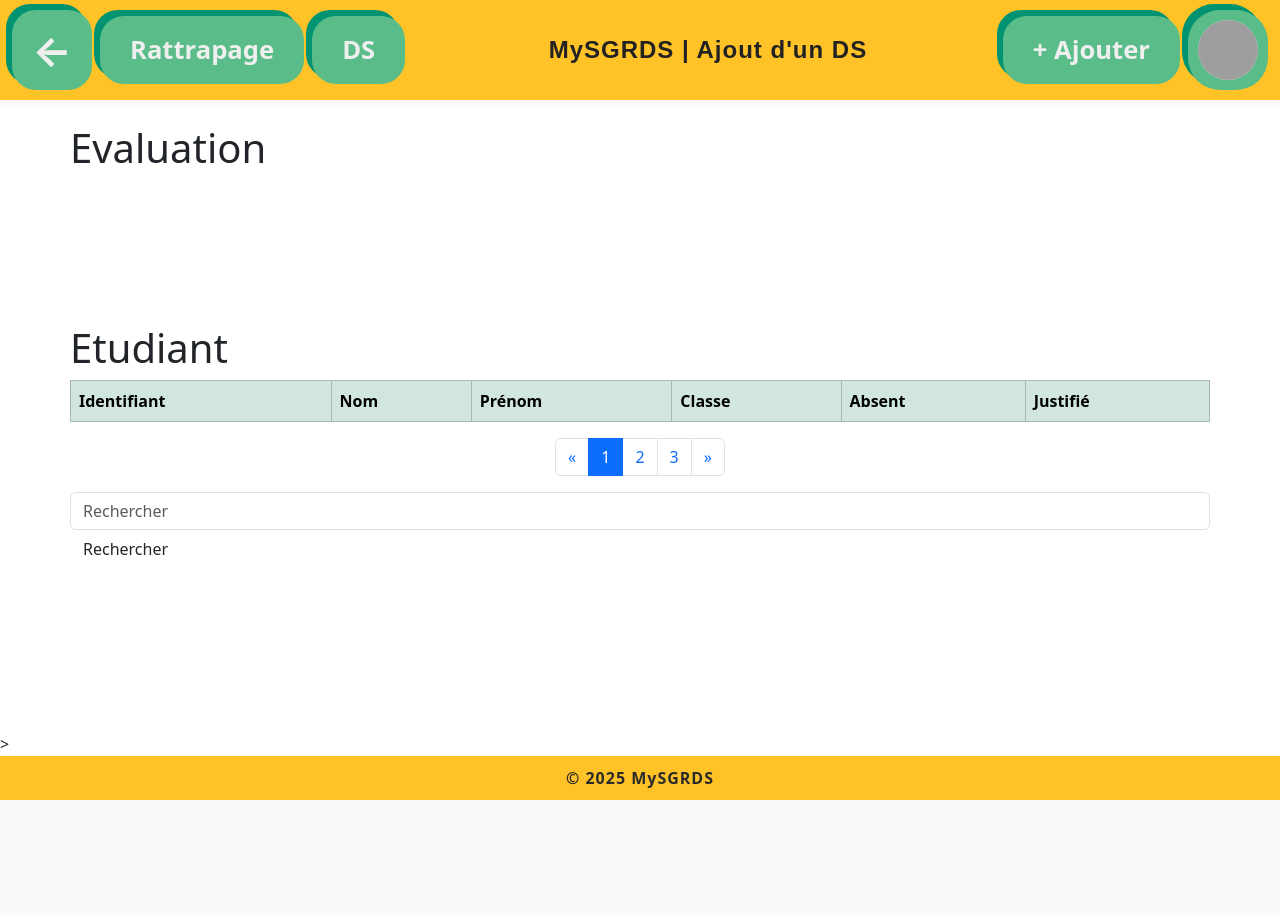
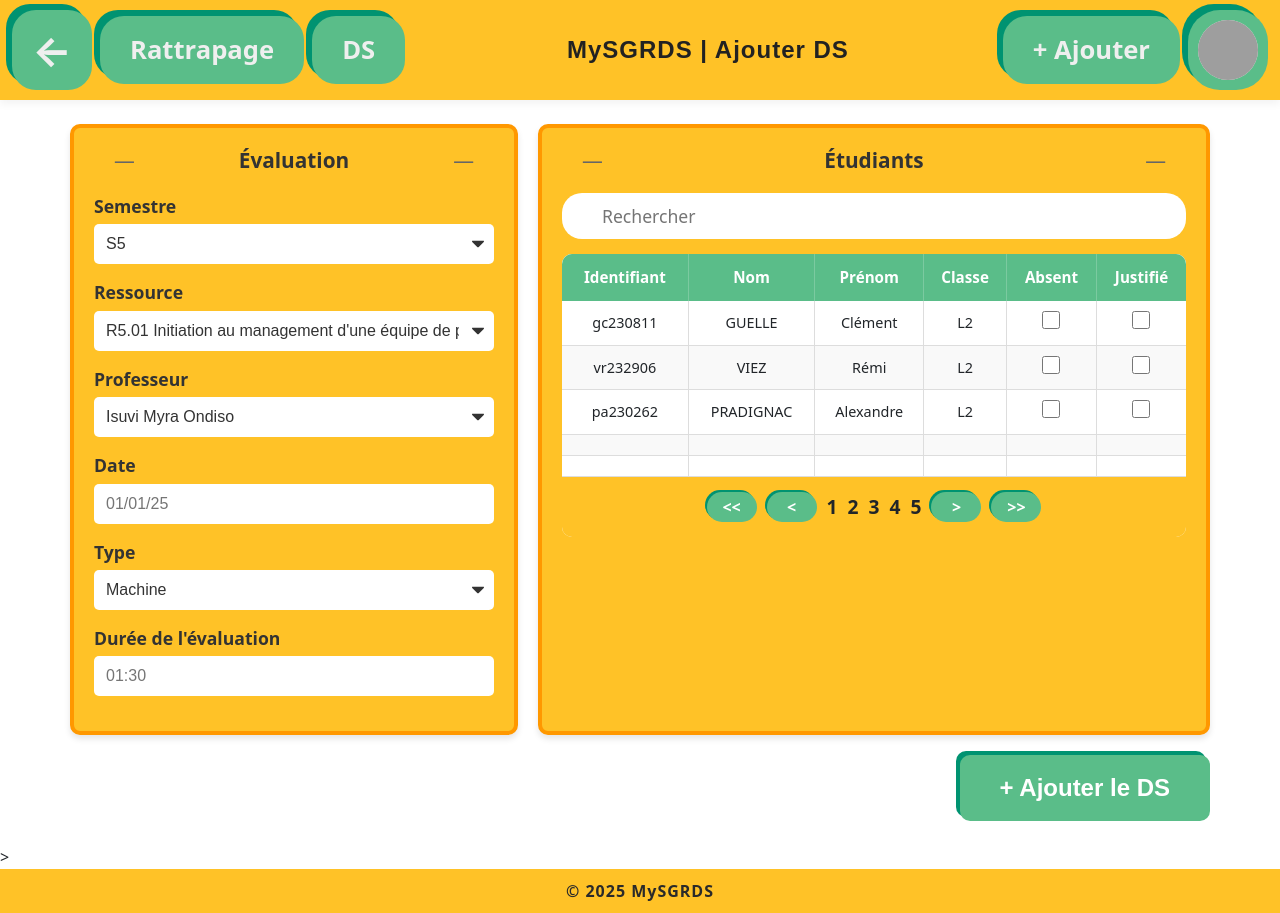
Before and after one commit to A1exPrdgc/TP-Synthese-Prog-avancee, a CodeIgniter 4 app: the page made by app/Views/ds/ajout.php in a window 1280 px wide. Before the commit the page ends 800 px from the top, so only its background shows below. Run offline with PHP 8.4 and a stand-in for CodeIgniter, Linux system fonts and the light colour scheme; the template is opened without the code that fills it, so the values that code supplies are empty; some libraries are stand-ins or nearby versions; grey boxes are pictures that could not be loaded.

Commit message:
css a finir

```diff
--- a/app/Views/ds/ajout.php
+++ b/app/Views/ds/ajout.php
@@ -1,58 +1,81 @@
 <?= $this->extend('layouts/default') ?>
 
 <?= $this->section('title') ?>
-Ajout d'un DS
+Ajouter DS
+<?= $this->endSection() ?>
+
+<?= $this->section('navbarTitle') ?>
+MySGRDS | Ajouter DS
 <?= $this->endSection() ?>
 
 <?= $this->section('styles') ?>
-<!-- Style spécifique si besoin -->
-<?= $this->endSection() ?>
-
-<?= $this->section('navbarTitle') ?>
-MySGRDS | Ajout d'un DS
+<link href="<?= base_url('assets/css/ds-ajout.css') ?>" rel="stylesheet" />
 <?= $this->endSection() ?>
 
 <?= $this->section('content') ?>
 
-    <body>
+<div class="ds-ajout-container">
+    <div class="ds-ajout-layout">
+        <!-- Colonne gauche: Évaluation -->
+        <div class="evaluation-section">
+            <h2 class="section-title">Évaluation</h2>
 
-        <body>
-            <?php echo form_open('DS/Ajout/save'); ?>
-
-            <h1>Evaluation</h1>
-
-            <div class="form">
-                <?php echo form_label('Semestre', 'semester'); ?>
-                <?php echo form_dropdown('semester', ["S1" => "S1", "S2" => "S2"], "S1"); ?>
-                <?= validation_show_error('semester') ?>
-                <br>
-                <?php echo form_label('Ressource', 'resource'); ?>
-                <?php echo form_dropdown('resource', ["R1.05 blabla" => "R1.05 blabla", "R1.02 blibli" => "R1.02 blibli"], "R1.05 blabla"); ?>
-                <?= validation_show_error('resource') ?>
-                <br>
-                <?php echo form_label('Professeur', 'teacher'); ?>
-                <?php echo form_dropdown('teacher', ["Legrix" => "Legrix", "Thorel" => "Thorel"], "Legrix"); ?>
-                <?= validation_show_error('teacher') ?>
-                <br>
-                <?php echo form_label('Date', 'date'); ?>
-                <?php echo form_input('date', set_value('date'), 'required placeholder="01/01/26"'); ?>
-                <?= validation_show_error('date') ?>
-                <br>
-                <?php echo form_label('Type', 'type'); ?>
-                <?php echo form_dropdown('type', ["Machine" => "Machine", "Papier" => "Papier"], "Machine"); ?>
-                <?= validation_show_error('type') ?>
-                <br>
-                <?php echo form_label('Durée', 'duration'); ?>
-                <?php echo form_input('duration', set_value('duration'), 'required placeholder="01:30"'); ?>
-                <?= validation_show_error('duration') ?>
-                <br>
+            <div class="form-group">
+                <label>Semestre</label>
+                <select class="form-select">
+                    <option>S5</option>
+                    <option>S1</option>
+                    <option>S2</option>
+                    <option>S3</option>
+                    <option>S4</option>
+                    <option>S6</option>
+                </select>
             </div>
 
-            <h1>Etudiant</h1>
+            <div class="form-group">
+                <label>Ressource</label>
+                <select class="form-select">
+                    <option>R5.01 Initiation au management d'une équipe de projet informatique</option>
+                </select>
+            </div>
 
-            <div class="table-responsive">
-            <table class="table table-bordered">
-                <thead class="table-success">
+            <div class="form-group">
+                <label>Professeur</label>
+                <select class="form-select">
+                    <option>Isuvi Myra Ondiso</option>
+                </select>
+            </div>
+
+            <div class="form-group">
+                <label>Date</label>
+                <input type="text" class="form-input" placeholder="01/01/25">
+            </div>
+
+            <div class="form-group">
+                <label>Type</label>
+                <select class="form-select">
+                    <option>Machine</option>
+                    <option>Papier</option>
+                </select>
+            </div>
+
+            <div class="form-group">
+                <label>Durée de l'évaluation</label>
+                <input type="text" class="form-input" placeholder="01:30">
+            </div>
+        </div>
+
+        <!-- Colonne droite: Étudiants -->
+        <div class="students-section">
+            <h2 class="section-title">Étudiants</h2>
+
+            <div class="search-input-group">
+                <input type="text" placeholder="Rechercher">
+            </div>
+
+            <div class="students-table-container">
+                <table class="students-table">
+                    <thead>
                         <tr>
                             <th>Identifiant</th>
                             <th>Nom</th>
@@ -63,47 +86,70 @@
                         </tr>
                     </thead>
                     <tbody>
-
-                <?php
-                    for ($i=0; $i < count($students); $i++)
-                    {
-                        echo "<tr>";
-                        echo "<td>" . esc($students[$i]['id']) . "</td>";
-                        echo "<td>" . esc($students[$i]['nom']) . "</td>";
-                        echo "<td>" . esc($students[$i]['prenom']) . "</td>";
-                        echo "<td>" . esc($students[$i]['classe']) . "</td>";
-                        echo "<td>" . form_checkbox('absent', 'absent', $students[$i]['absent']) . "</td>";
-                        echo "<td>" . form_checkbox('justifie', 'justifie', $students[$i]['justifie']) . "</td>";
-                        echo "</tr>";
-                    }
-                ?>
+                        <tr>
+                            <td>gc230811</td>
+                            <td>GUELLE</td>
+                            <td>Clément</td>
+                            <td>L2</td>
+                            <td><input type="checkbox"></td>
+                            <td><input type="checkbox"></td>
+                        </tr>
+                        <tr>
+                            <td>vr232906</td>
+                            <td>VIEZ</td>
+                            <td>Rémi</td>
+                            <td>L2</td>
+                            <td><input type="checkbox"></td>
+                            <td><input type="checkbox"></td>
+                        </tr>
+                        <tr>
+                            <td>pa230262</td>
+                            <td>PRADIGNAC</td>
+                            <td>Alexandre</td>
+                            <td>L2</td>
+                            <td><input type="checkbox"></td>
+                            <td><input type="checkbox"></td>
+                        </tr>
+                        <!-- Lignes vides pour l'exemple -->
+                        <tr>
+                            <td></td>
+                            <td></td>
+                            <td></td>
+                            <td></td>
+                            <td></td>
+                            <td></td>
+                        </tr>
+                        <tr>
+                            <td></td>
+                            <td></td>
+                            <td></td>
+                            <td></td>
+                            <td></td>
+                            <td></td>
+                        </tr>
                     </tbody>
                 </table>
+
+                <div class="pagination-container">
+                    <a href="#" class="pagination-btn"><<</a>
+                    <a href="#" class="pagination-btn"><</a>
+                    <span style="font-weight:bold; font-size:1.2rem; margin:0 5px;">1</span>
+                    <span style="font-weight:bold; font-size:1.2rem; margin:0 5px;">2</span>
+                    <span style="font-weight:bold; font-size:1.2rem; margin:0 5px;">3</span>
+                    <span style="font-weight:bold; font-size:1.2rem; margin:0 5px;">4</span>
+                    <span style="font-weight:bold; font-size:1.2rem; margin:0 5px;">5</span>
+                    <a href="#" class="pagination-btn">></a>
+                    <a href="#" class="pagination-btn">>></a>
                 </div>
-            <nav aria-label="Pagination">
-            <ul class="pagination justify-content-center">
-                <li class="page-item"><a class="page-link btn-custom" href="#">«</a></li>
-                <li class="page-item active"><span class="page-link">1</span></li>
-                <li class="page-item"><a class="page-link btn-custom" href="#">2</a></li>
-                <li class="page-item"><a class="page-link btn-custom" href="#">3</a></li>
-                <li class="page-item"><a class="page-link btn-custom" href="#">»</a></li>
-            </ul>
-            </nav>
-
-            <div class="send-button">
-                <?php echo form_submit('submit', 'Envoyer'); ?>
-                <?php echo form_close(); ?>
+            </div>
+        </div>
     </div>
 
-            <div class="mb-4">
-                <form class="form">
-                    <input type="text" class="form-control" placeholder="Rechercher" name="keyword" id="keyword" value="<?= esc($keyword) ?>">
-                    <button type="submit" class="btn btn-custom">Rechercher</button>
-                </form>
+    <!-- Bouton Ajouter le DS -->
+    <div class="submit-container">
+        <button type="submit" class="btn-submit">+ Ajouter le DS</button>
     </div>
-
-        </body>
-    </body>
+</div>
 
 <?= $this->endSection() ?>
 
```
Also changed, not shown: public/assets/css/ds-ajout.css (added), 1 other file. Lines whose indentation alone changed are shown as unchanged.
